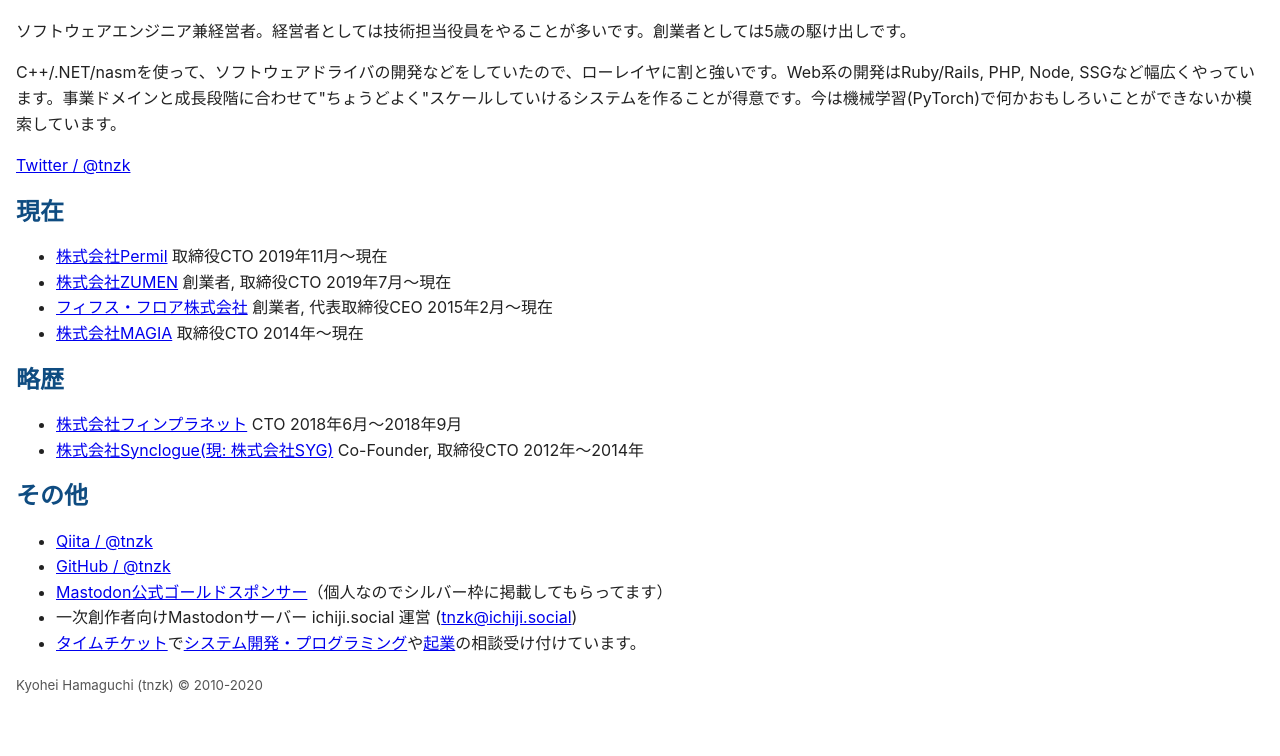
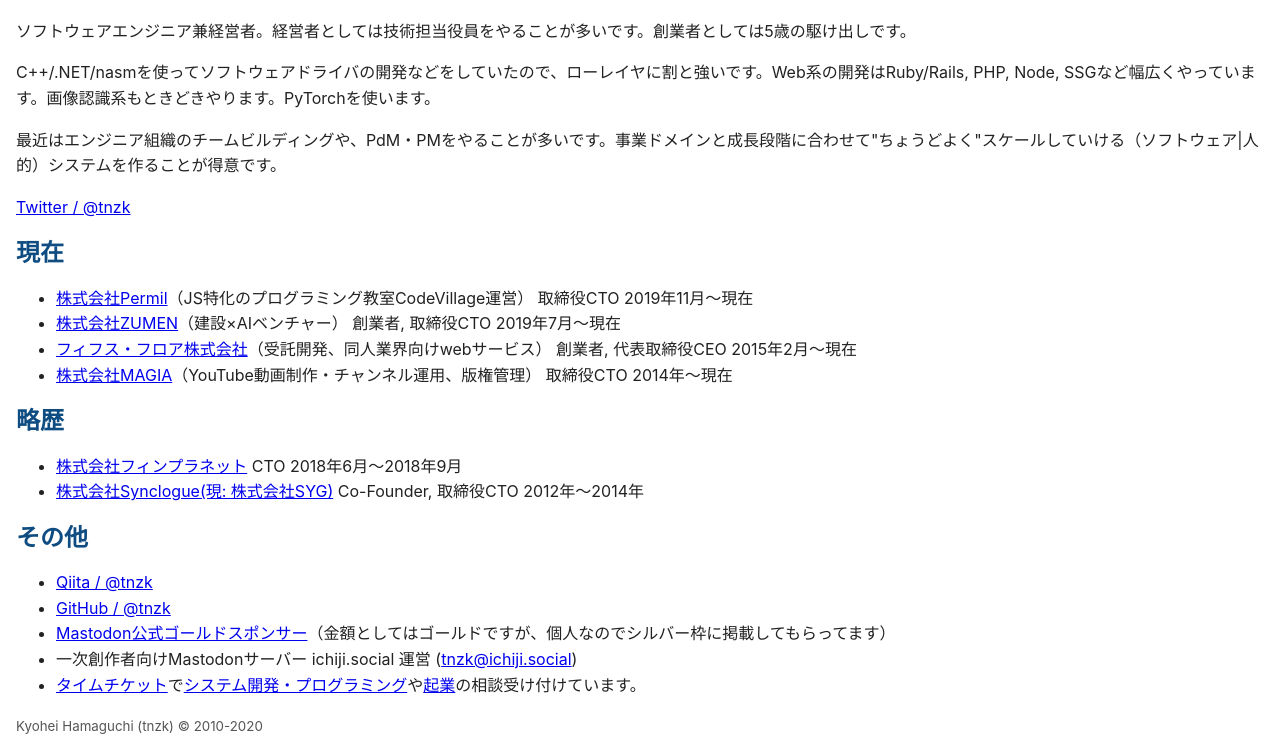
Before and after one commit to tnzk/tnzkorg, a plain HTML site: page index.html in a window 1280 px wide. Shown: the part 109-865 px from the top of the page. Before the commit the page ends 823 px from the top, so only its background shows below. Drawn offline with Linux system fonts and the light colour scheme.

Commit message:
Update info

```diff
--- a/index.html
+++ b/index.html
@@ -49,22 +49,23 @@
       Kyohei Hamaguchi (濱口 恭平) / tnzk
     </h1>
     <p>ソフトウェアエンジニア兼経営者。経営者としては技術担当役員をやることが多いです。創業者としては5歳の駆け出しです。</p>
-    <p>C++/.NET/nasmを使って、ソフトウェアドライバの開発などをしていたので、ローレイヤに割と強いです。Web系の開発はRuby/Rails, PHP, Node, SSGなど幅広くやっています。事業ドメインと成長段階に合わせて&quot;ちょうどよく&quot;スケールしていけるシステムを作ることが得意です。今は機械学習(PyTorch)で何かおもしろいことができないか模索しています。</p>
+    <p>C++/.NET/nasmを使ってソフトウェアドライバの開発などをしていたので、ローレイヤに割と強いです。Web系の開発はRuby/Rails, PHP, Node, SSGなど幅広くやっています。画像認識系もときどきやります。PyTorchを使います。</p>
+    <p>最近はエンジニア組織のチームビルディングや、PdM・PMをやることが多いです。事業ドメインと成長段階に合わせて&quot;ちょうどよく&quot;スケールしていける（ソフトウェア|人的）システムを作ることが得意です。</p>
     <p><a href="https://twitter.com/tnzk">Twitter / @tnzk</a></p>
     <section>
       <h2>現在</h2>
       <ul>
-	<li><a href="http://permil.jp/">株式会社Permil</a> 取締役CTO 2019年11月〜現在</li>
-	<li><a href="https://www.zumen.co.jp">株式会社ZUMEN</a> 創業者, 取締役CTO 2019年7月〜現在</li>
-	<li><a href="https://www.5thfloor.co.jp">フィフス・フロア株式会社</a> 創業者, 代表取締役CEO 2015年2月〜現在</li>
-	<li><a href="http://magia.co.jp">株式会社MAGIA</a> 取締役CTO 2014年〜現在</li>
+        <li><a href="http://permil.jp/">株式会社Permil</a>（JS特化のプログラミング教室CodeVillage運営） 取締役CTO 2019年11月〜現在</li>
+        <li><a href="https://www.zumen.co.jp">株式会社ZUMEN</a>（建設×AIベンチャー） 創業者, 取締役CTO 2019年7月〜現在</li>
+        <li><a href="https://www.5thfloor.co.jp">フィフス・フロア株式会社</a>（受託開発、同人業界向けwebサービス） 創業者, 代表取締役CEO 2015年2月〜現在</li>
+        <li><a href="http://magia.co.jp">株式会社MAGIA</a>（YouTube動画制作・チャンネル運用、版権管理） 取締役CTO 2014年〜現在</li>
       </ul>
     </section>
     <section>
       <h2>略歴</h2>
       <ul>
-	<li><a href="https://www.finplanet.co.jp/">株式会社フィンプラネット</a> CTO 2018年6月〜2018年9月</li>
-	<li><a href="https://syginc.jp/">株式会社Synclogue(現: 株式会社SYG)</a> Co-Founder, 取締役CTO 2012年〜2014年</li>
+        <li><a href="https://www.finplanet.co.jp/">株式会社フィンプラネット</a> CTO 2018年6月〜2018年9月</li>
+        <li><a href="https://syginc.jp/">株式会社Synclogue(現: 株式会社SYG)</a> Co-Founder, 取締役CTO 2012年〜2014年</li>
       </ul>
     </section>
     <section>
@@ -72,7 +73,7 @@
       <ul>
         <li><a href="https://qiita.com/tnzk">Qiita / @tnzk</a></li>
         <li><a href="https://github.com/tnzk">GitHub / @tnzk</a></li>
-        <li><a href="https://joinmastodon.org/sponsors">Mastodon公式ゴールドスポンサー</a>（個人なのでシルバー枠に掲載してもらってます）</li>
+        <li><a href="https://joinmastodon.org/sponsors">Mastodon公式ゴールドスポンサー</a>（金額としてはゴールドですが、個人なのでシルバー枠に掲載してもらってます）</li>
         <li>一次創作者向けMastodonサーバー ichiji.social 運営 (<a href="https://ichiji.social/@tnzk">tnzk@ichiji.social</a>)</li>
         <li><a href="https://www.timeticket.jp/tnzk">タイムチケット</a>で<a href="https://www.timeticket.jp/items/72454">システム開発・プログラミング</a>や<a href="https://www.timeticket.jp/items/72453">起業</a>の相談受け付けています。</li>
       </ul>
```
